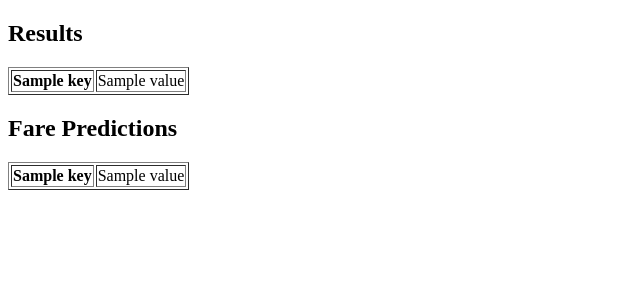
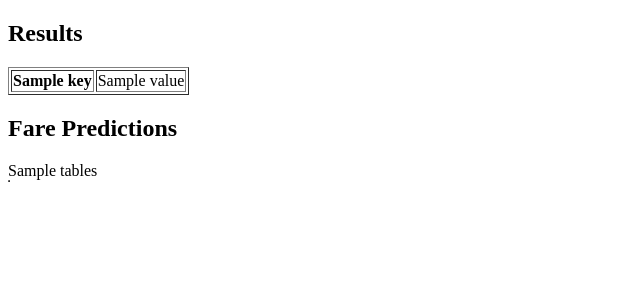
Before and after one commit to kaileen-silva-northwestern/myrepo434, a Flask app: template templates/result.html in a window 1280 px wide. Shown: the top 300 px of the page, without its empty margins (0-640 px from the left). Run offline with Flask 2, Linux system fonts and the light colour scheme; the template is opened without the code that fills it: most values are stand-ins (such as "Sample title", 1, 10 or a date in 2020).

Commit message:
Update result.html

```diff
--- a/templates/result.html
+++ b/templates/result.html
@@ -15,12 +15,7 @@
       </table>
       <h2> Fare Predictions </h2>
       <table border = 1>
-         {% for key, value in result.items() %}
-            <tr>
-               <th> {{ key }} </th>
-               <td> {{ value }} </td>
-            </tr>
-         {% endfor %}
+         {{tables|safe}}
       </table>
    </body>
 </html>
```
